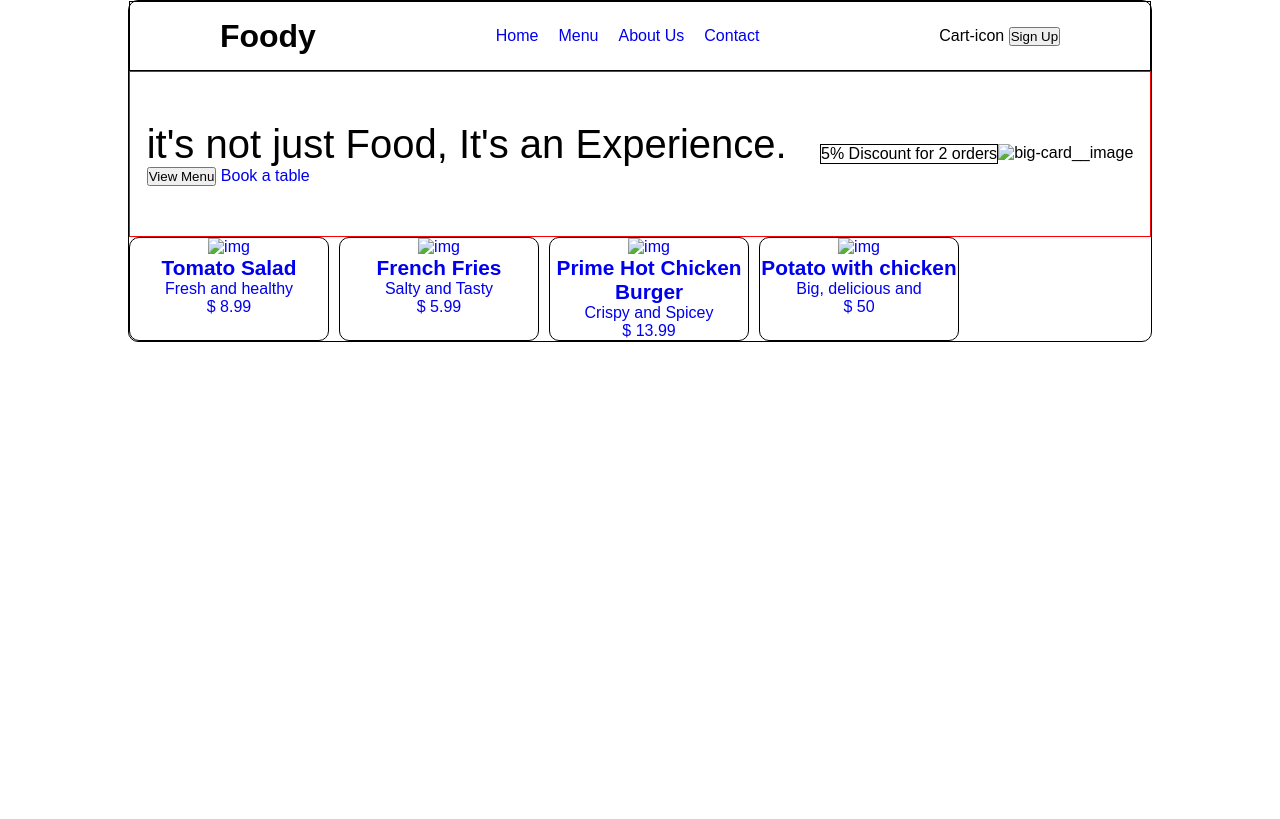
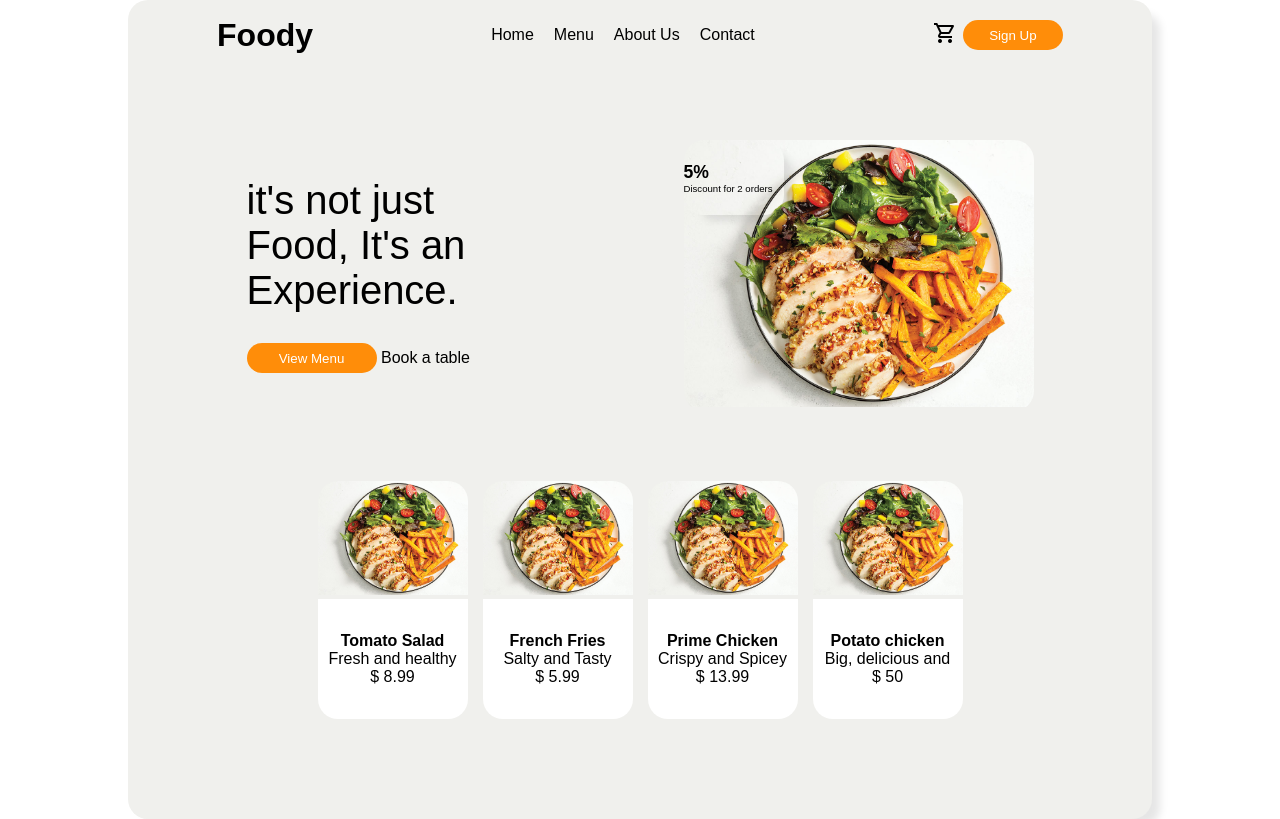
Before and after one commit to danielrsouza10/restaurant-page-js, a website built with webpack: page dist/index.html in a window 1280 px wide. Built offline with nearby package versions, Linux system fonts and the light colour scheme; files whose address does not match are found by name.

Commit message:
trying to get nav works

```diff
--- a/src/bigCard.js
+++ b/src/bigCard.js
@@ -1,4 +1,4 @@
-function bigcard() {
+function bigcard(img) {
   return `
     <div class="big-card">
         <div class="big-card__left">
@@ -13,12 +13,12 @@ function bigcard() {
         <div class="big-card__right">
             <div class="big-card__discount-tag">
                 <div class="discount-card">
-                    <span>5%</span>
+                    <span class="discount-percentage">5%</span>
                     <span>Discount for 2 orders</span>
                 </div>
             </div>
             <div class="big-card__image">
-                <img src="#" alt="big-card__image">
+                <img src="${img}" alt="big-card__image">
             </div>
         </div>
     </div>
--- a/src/index.js
+++ b/src/index.js
@@ -4,39 +4,41 @@ import menuBar from "./menuBar";
 import "./styles.css";
 
 const content = document.getElementById("content");
+
+const cardContainer = document.createElement("div");
+cardContainer.classList = "card-container";
+
+const element = document.createElement("div");
+element.className = "element";
+
 function component() {
-  const element = document.createElement("div");
-
-  const cardContainer = document.createElement("div");
-  cardContainer.classList = "card-container";
-
-  element.innerHTML = menuBar();
-  element.innerHTML += bigCard();
-
-  cardContainer.innerHTML += smallCard(
-    "img",
+  cardContainer.innerHTML = smallCard(
+    "../assets/images/food01.jpeg",
     "Tomato Salad",
     "Fresh and healthy",
     8.99
   );
   cardContainer.innerHTML += smallCard(
-    "img",
+    "../assets/images/food01.jpeg",
     "French Fries",
     "Salty and Tasty",
     5.99
   );
   cardContainer.innerHTML += smallCard(
-    "img",
-    "Prime Hot Chicken Burger",
+    "../assets/images/food01.jpeg",
+    "Prime Chicken",
     "Crispy and Spicey",
     13.99
   );
   cardContainer.innerHTML += smallCard(
-    "img",
-    "Potato with chicken",
+    "../assets/images/food01.jpeg",
+    "Potato chicken",
     "Big, delicious and",
     50.0
   );
+
+  element.innerHTML = menuBar();
+  element.innerHTML += bigCard("../assets/images/food01.jpeg");
 
   element.appendChild(cardContainer);
 
@@ -44,3 +46,19 @@ function component() {
 }
 
 content.appendChild(component());
+
+const menu = document.querySelector("#menu");
+menu.addEventListener("click", () => {
+  content.innerHTML = "";
+  element.innerHTML = menuBar();
+  element.appendChild(cardContainer);
+  content.appendChild(element);
+});
+
+const home = document.querySelector("#home");
+home.addEventListener("click", () => {
+  content.innerHTML = "";
+  element.innerHTML = menuBar();
+  content.appendChild(element);
+  // content.appendChild(component());
+});
--- a/src/menuBar.js
+++ b/src/menuBar.js
@@ -10,14 +10,16 @@ function menuBar() {
     <div class="menu-bar">
         <h1 >Foody</h1>
         <ul class='menu-links'>
-            <li><a href="#">Home</a></li>
-            <li><a href="#">Menu</a></li>
+            <li><a href="#" id="home">Home</a></li>
+            <li><a href="#" id="menu">Menu</a></li>
             <li><a href="#">About Us</a></li>
             <li><a href="#">Contact</a></li>
         </ul>
-        <div>
-            <span>Cart-icon</span>
-            <button type="button">Sign Up</button>
+        <div class="menu-bar__buttons">
+          <a hred="#"><span class="material-symbols-outlined">
+          shopping_cart
+          </span></a>
+          <button type="button">Sign Up</button>
         </div>
     </div>
   `;
--- a/src/smallCard.js
+++ b/src/smallCard.js
@@ -2,10 +2,12 @@ function smallCard(img, title, description, price) {
   return `
         <div class="small-card">
             <a href="#">
-                <img src="${img}" alt="${img}">
-                <span class="small-card__title">${title}</span>
-                <p>${description}</p>
-                <span>${"$ " + price}</span>
+                <img src="${img}" alt="${img}" class="small-card__image">
+                <div class="small-card__description">
+                    <span class="small-card__title">${title}</span>
+                    <p>${description}</p>
+                    <span>${"$ " + price}</span>
+                </div>
             </a>
         </div>
     `;
--- a/src/styles.css
+++ b/src/styles.css
@@ -7,18 +7,31 @@
 
 a {
   text-decoration: none;
+  color: #000000;
+  cursor: pointer;
+}
+
+button {
+  cursor: pointer;
 }
 
 body {
+  /* border: 1px solid black; */
+}
+
+.element {
+  padding-bottom: 100px;
   margin: 0 auto;
+  background-color: #f0f0ed;
   width: 80%;
-  border: 1px solid black;
-  border-radius: 10px;
+  max-width: 1100px;
+  border-radius: 20px;
+  box-shadow: 12px 10px 9px -4px rgba(0, 0, 0, 0.1);
 }
 
 .menu-bar {
   display: flex;
-  border: 1px solid black;
+  /* border: 1px solid black; */
   height: 70px;
   justify-content: space-around;
   align-items: center;
@@ -30,40 +43,110 @@ body {
   gap: 20px;
 }
 
+.menu-bar__buttons {
+  width: 130px;
+  display: flex;
+  align-items: center;
+  justify-content: space-between;
+}
+
+.menu-bar__buttons > button {
+  width: 100px;
+  height: 30px;
+  border-style: none;
+  border-radius: 20px;
+  color: #ffffff;
+  background-color: #ff8d09;
+}
+
 .big-card {
-  border: 1px solid red;
+  margin: 20px 50px;
+  /* border: 1px solid red; */
   padding: 50px 0;
   display: flex;
   justify-content: space-around;
   align-items: center;
+  overflow: hidden;
 }
 
 .bid-card__title > span {
+  margin-bottom: 30px;
+  display: block;
   font-size: 2.5rem;
+  width: 300px;
+}
+
+.big-card__left {
 }
 
 .big-card__right {
   display: flex;
+  overflow: hidden;
+  border-radius: 20px;
+}
+
+.big-card__image > img {
+  width: 350px;
+  height: auto;
+}
+
+.bid-card__buttons > button {
+  width: 130px;
+  height: 30px;
+  border-style: none;
+  border-radius: 20px;
+  color: #ffffff;
+  background-color: #ff8d09;
+  /* font-weight: ; */
 }
 
 .discount-card {
-  border: 1px solid black;
+  display: flex;
+  flex-direction: column;
+  justify-content: center;
+  font-size: 0.8rem;
+  position: absolute;
+  width: 100px;
+  height: 75px;
+  font-size: 0.6rem;
+  border-radius: 20px;
+  box-shadow: 12px 10px 9px -4px rgba(0, 0, 0, 0.1);
+}
+
+.discount-percentage {
+  font-size: 1.1rem;
+  font-weight: bold;
 }
 
 .card-container {
   display: flex;
-  gap: 10px;
+  gap: 15px;
+  justify-content: center;
 }
 
 .small-card {
   text-align: center;
-  width: 200px;
-  border: 1px solid black;
-  border-radius: 10px;
+  width: 150px;
+  /* border: 1px solid black; */
+  border-radius: 20px;
+  overflow: hidden;
+}
+
+.small-card__image {
+  width: 150px;
+  height: auto;
+}
+
+.small-card__description {
+  background-color: #ffffff;
+  height: 120px;
+  display: flex;
+  flex-direction: column;
+  justify-content: center;
 }
 
 .small-card__title {
   display: block;
-  font-size: 1.3em;
+  font-size: 1rem;
   font-weight: bold;
 }
```
Also changed, not shown: assets/images/food01.jpeg (added), dist/index.html, dist/main.js.
